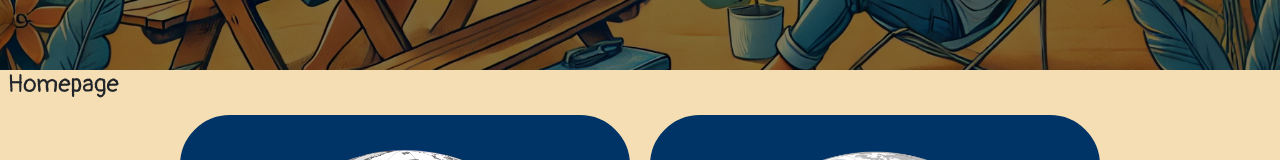
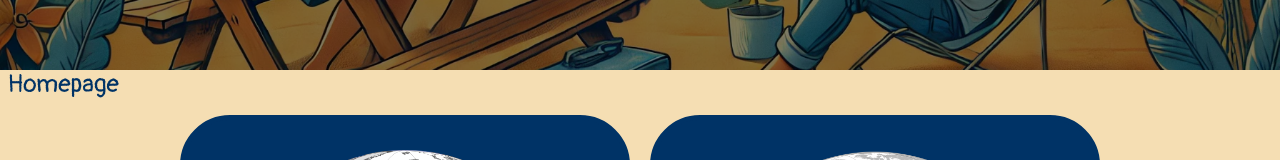
Before and after one commit to GMontaque/WiFiWander, a React (Create React App) app: page / in a window 1280 px wide. Shown: the part 540-700 px from the top of the page. Built offline with nearby package versions, Linux system fonts and the light colour scheme.

Commit message:
style: correct base colour of website text

```diff
--- a/src/components/Hero.js
+++ b/src/components/Hero.js
@@ -10,7 +10,7 @@ function Hero() {
                 <div className="hero-container">
                     <div className="overlay">
                         <h1 className="overlay-title title">Wifi Wander</h1>
-                        <p className="overlay-text">Find, share, and rate Wi-Fi spots across the globe. Join our community today.</p>
+                        <p className="overlay-text white">Find, share, and rate Wi-Fi spots across the globe. Join our community today.</p>
                     </div>
                 </div>
             );
--- a/src/index.css
+++ b/src/index.css
@@ -3,6 +3,7 @@ html {
   box-sizing: border-box;
   font-size: 62.5%;
   /*1rem = 10px, 10px/16px = 62.5%*/
+
 }
 
 *,
@@ -11,4 +12,9 @@ html {
   margin: 0;
   padding: 0;
   box-sizing: inherit;
+
 }
+
+* {
+  color: #003366;
+}
```
